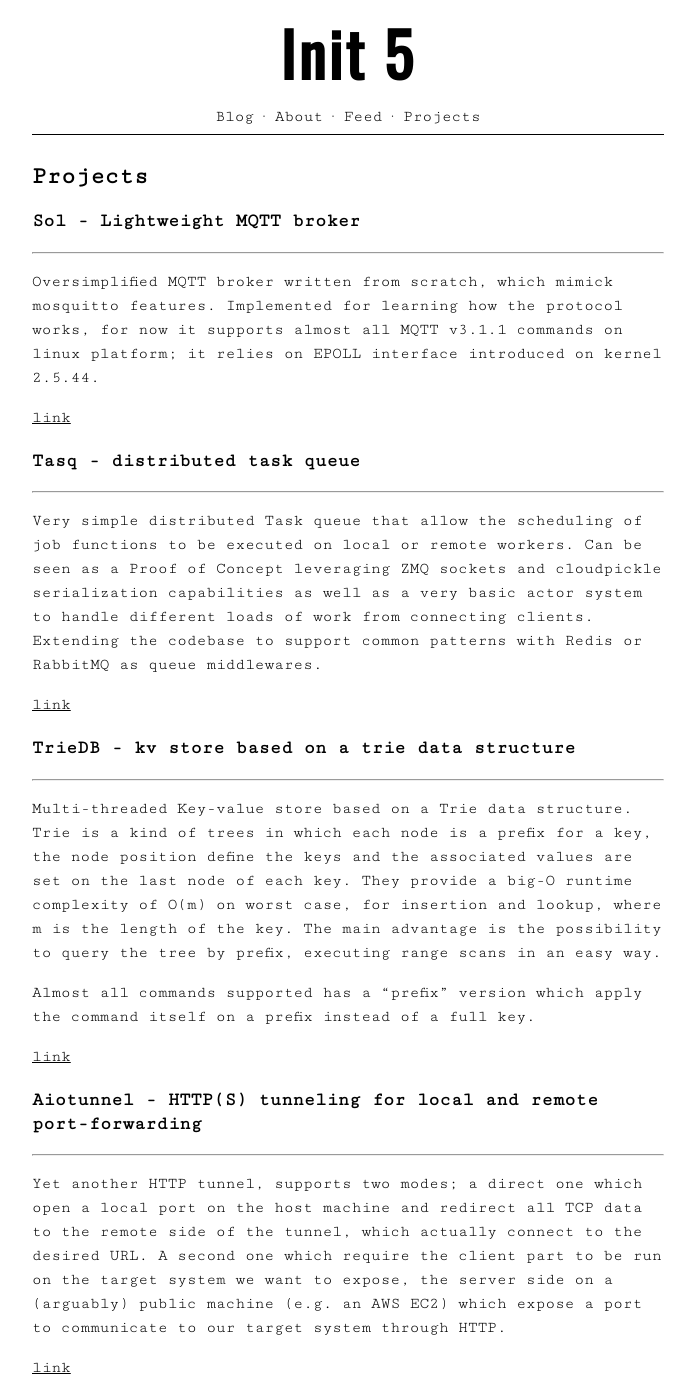
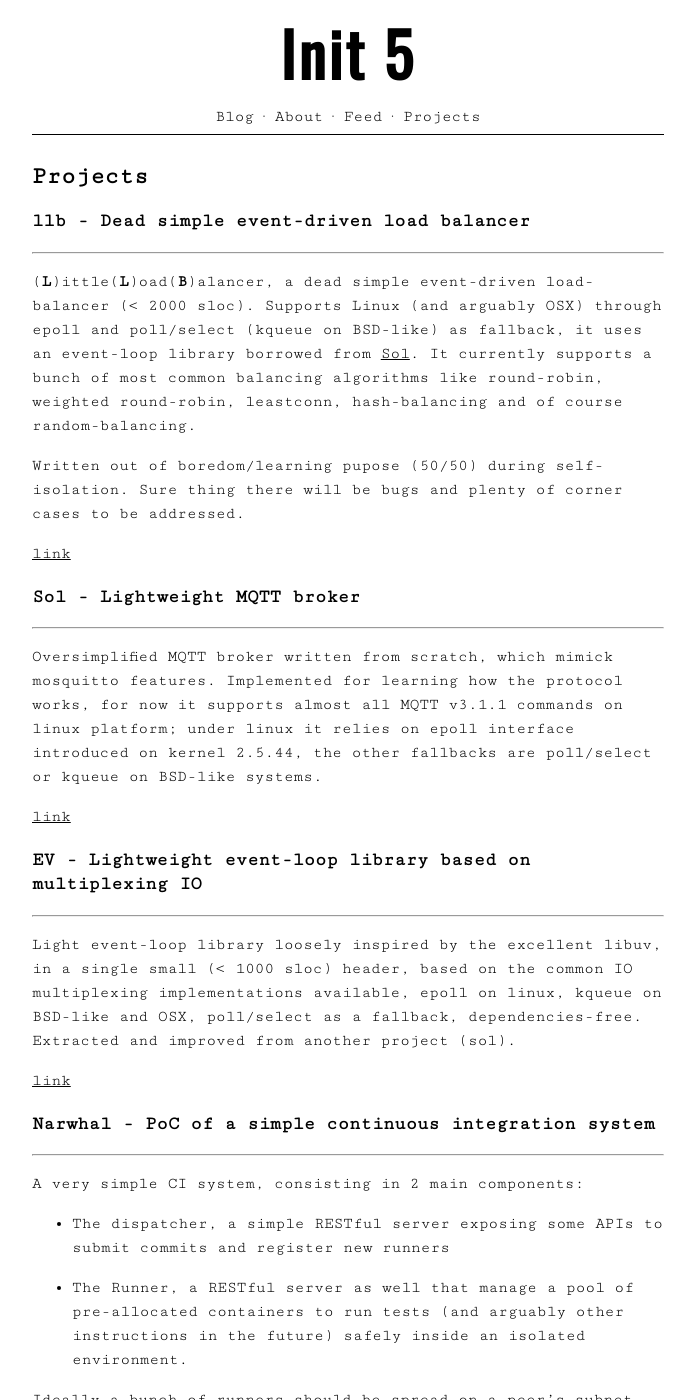
Before and after one commit to codepr/codepr.github.io, a Jekyll site: the page built from projects.md, in a window 1280 px wide and 1400 px high. Shown: the whole window, without its empty margins (292-987 px from the left). Built offline with Jekyll 4.4.1, drawn with Linux system fonts in a browser that asks for light colours; some of the changed text lies outside the part shown.

Commit message:
Updated projects section

```diff
--- a/projects.md
+++ b/projects.md
@@ -5,14 +5,65 @@ description: "Personal pet projects, mostly learning experiences. As a side note
 permalink: /projects/
 ---
 
+### llb - Dead simple event-driven load balancer
+--------------------------------------------------------------------------
+(**L**)ittle(**L**)oad(**B**)alancer, a dead simple event-driven load-balancer
+(< 2000 sloc).
+Supports Linux (and arguably OSX) through epoll and poll/select (kqueue on
+BSD-like) as fallback, it uses an event-loop library borrowed from
+[Sol](https://github.com/codepr/sol.git){:target="_blank"}.
+It currently supports a bunch of most common balancing algorithms like
+round-robin, weighted round-robin, leastconn, hash-balancing and of course
+random-balancing.
+
+Written out of boredom/learning pupose (50/50) during self-isolation. Sure
+thing there will be bugs and plenty of corner cases to be addressed.
+
+[link](https://github.com/codepr/llb.git){:target="_blank"}
+
 ### Sol - Lightweight MQTT broker
 ----------------------------------------------------------------------
 Oversimplified MQTT broker written from scratch, which mimick mosquitto
 features. Implemented for learning how the protocol works, for now it supports
-almost all MQTT v3.1.1 commands on linux platform; it relies on EPOLL interface
-introduced on kernel 2.5.44.
+almost all MQTT v3.1.1 commands on linux platform; under linux it relies on
+epoll interface introduced on kernel 2.5.44, the other fallbacks are poll/select
+or kqueue on BSD-like systems.
 
-[link](https://github.com/codepr/sol.git)
+[link](https://github.com/codepr/sol.git){:target="_blank"}
+
+### EV - Lightweight event-loop library based on multiplexing IO
+--------------------------------------------------------------------------
+
+Light event-loop library loosely inspired by the excellent libuv, in a single
+small (< 1000 sloc) header, based on the common IO multiplexing implementations
+available, epoll on linux, kqueue on BSD-like and OSX, poll/select as a
+fallback, dependencies-free.
+Extracted and improved from another project (sol).
+
+[link](https://github.com/codepr/ev.git){:target="_blank"}
+
+### Narwhal - PoC of a simple continuous integration system
+--------------------------------------------------------------------------
+
+A very simple CI system, consisting in 2 main components:
+
+- The dispatcher, a simple RESTful server exposing some APIs to submit commits
+  and register new runners
+
+- The Runner, a RESTful server as well that manage a pool of pre-allocated
+  containers to run tests (and arguably other instructions in the future)
+  safely inside an isolated environment.
+
+Ideally a bunch of runners should be spread on a peer's subnet with similar
+hw and each one registers itself to the dispatcher.
+Beside registering itself, another way could very well be to use a
+load-balancer or a proxy, registering it's URL to the dispatcher and demanding
+the job distributions to it.
+
+First project in Go, actually made to learn the language as it offers a lot of
+space for improvements and incremental addition of features.
+
+[link](https://github.com/codepr/narwhal.git){:target="_blank"}
 
 ### Tasq - distributed task queue
 ---------------------------------------------------------------------
@@ -23,7 +74,7 @@ well as a very basic actor system to handle different loads of work from
 connecting clients. Extending the codebase to support common patterns with
 Redis or RabbitMQ as queue middlewares.
 
-[link](https://github.com/codepr/tasq.git)
+[link](https://github.com/codepr/tasq.git){:target="_blank"}
 
 ### TrieDB - kv store based on a trie data structure
 -------------------------------------------------------------------------
@@ -37,7 +88,7 @@ to query the tree by prefix, executing range scans in an easy way.
 Almost all commands supported has a "prefix" version which apply the command
 itself on a prefix instead of a full key.
 
-[link](https://github.com/codepr/triedb.git)
+[link](https://github.com/codepr/triedb.git){:target="_blank"}
 
 ### Aiotunnel - HTTP(S) tunneling for local and remote port-forwarding
 -------------------------------------------------------------------------------
@@ -48,7 +99,7 @@ the client part to be run on the target system we want to expose, the server
 side on a (arguably) public machine (e.g. an AWS EC2) which expose a port to
 communicate to our target system through HTTP.
 
-[link](https://github.com/codepr/aiotunnel.git)
+[link](https://github.com/codepr/aiotunnel.git){:target="_blank"}
 
 ### Orestes - Basic kv store in haskell
 --------------------------------------------------------------------------
@@ -61,7 +112,7 @@ common operations `PUT`, `GET` and `DEL` and it lacks a suitable communication
 protocol, on the other side it is perfectly usable by using a generic TCP
 client like Telnet or Netcat issuing commands as strings.
 
-[link](https://github.com/codepr/orestes.git)
+[link](https://github.com/codepr/orestes.git){:target="_blank"}
 
 ### JAS - Actor model with java RMI
 -------------------------------------------------------------------
@@ -73,4 +124,4 @@ actors and a basic cluster system based on legacy RMI technology.
 Unfinished project and likely bugged, it's not recommended to try it in a
 real case of use.
 
-[link](https://github.com/codepr/jas.git)
+[link](https://github.com/codepr/jas.git){:target="_blank"}
```
